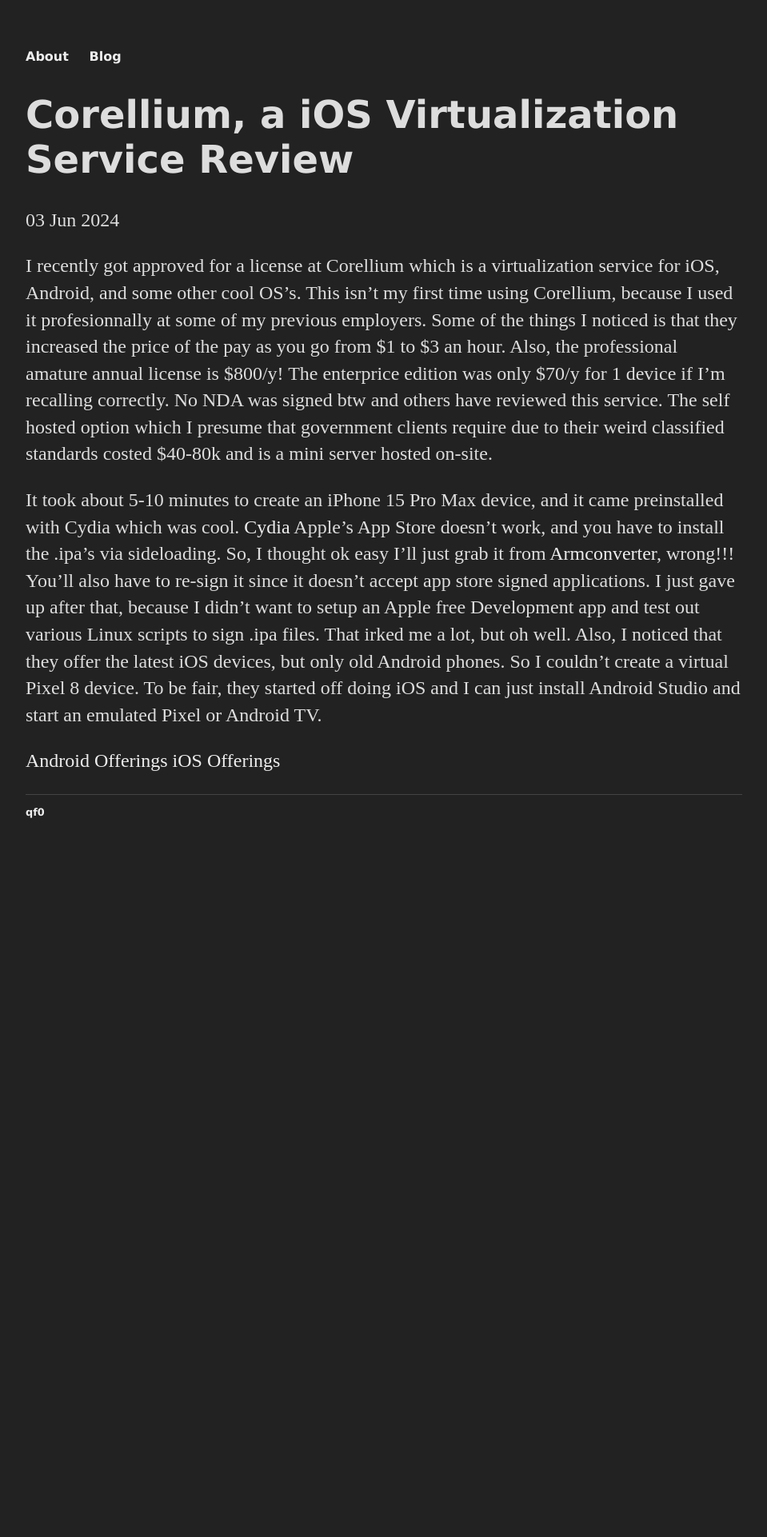
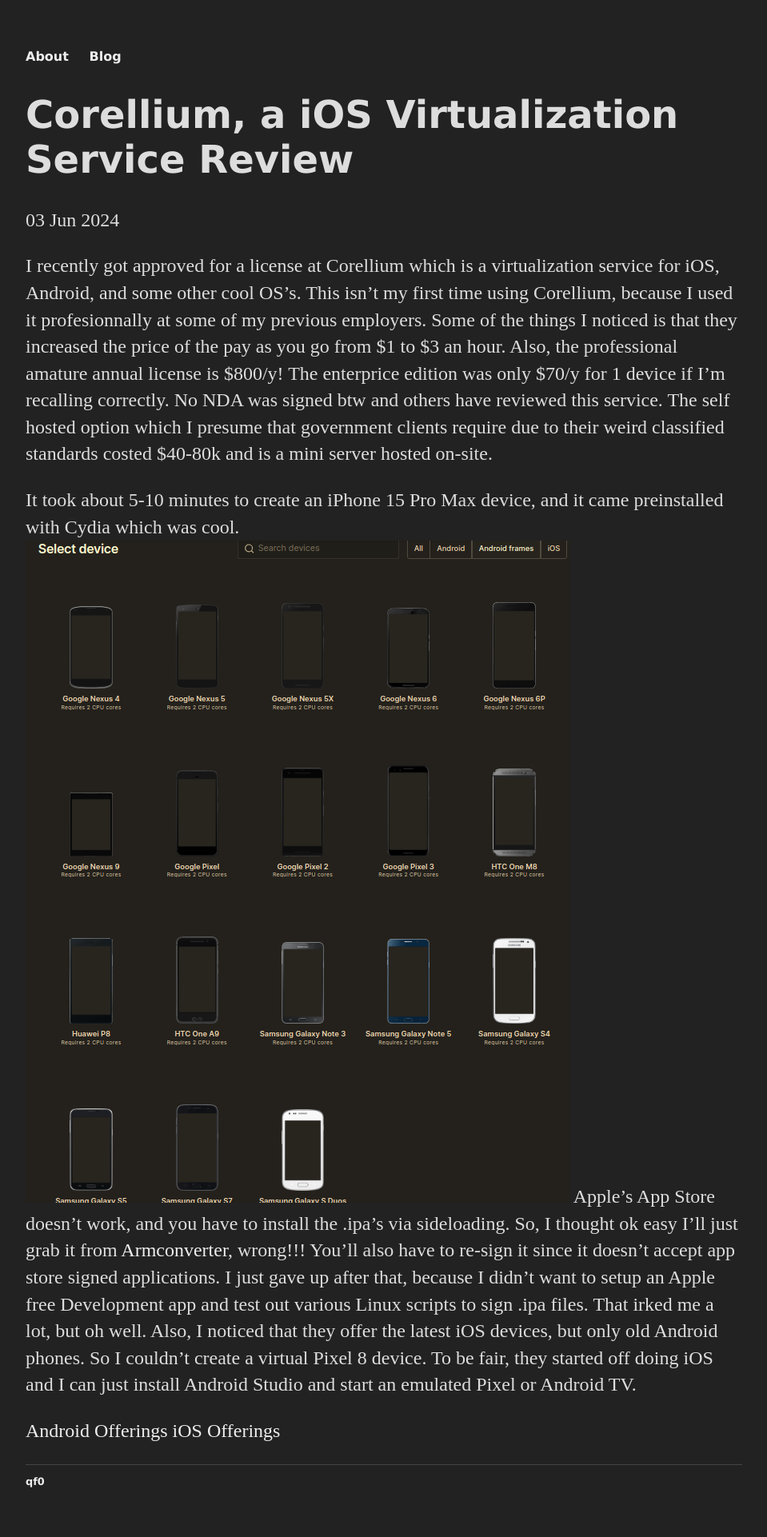
Before and after one commit to qf0/qf0.github.io, a Jekyll site: the page built from _posts/2024-06-03-Corellium-Review.md, in a window 1280 px wide. Shown: the whole page at 80% size, without its empty margins (160-1119 px from the left). Built offline with Jekyll 4.4.1, drawn with Linux system fonts in a browser that asks for light colours; before the commit the page ends 1085 px from its top, so only the background shows below that.

Commit message:
Update 2024-06-03-Corellium-Review.md

```diff
--- a/_posts/2024-06-03-Corellium-Review.md
+++ b/_posts/2024-06-03-Corellium-Review.md
@@ -8,7 +8,7 @@
 The self hosted option which I presume that government clients require due to their weird classified standards costed $40-80k and is a mini server hosted on-site.
 
 It took about 5-10 minutes to create an iPhone 15 Pro Max device, and it came preinstalled with Cydia which was cool.
-[Cydia](https://raw.githubusercontent.com/qf0/qf0.github.io/main/files/Android.png)
+![Cydia](https://raw.githubusercontent.com/qf0/qf0.github.io/main/files/Android.png)
 Apple's App Store doesn't work, and you have to install the .ipa's via sideloading. So, I thought ok easy I'll just grab it from [Armconverter](https://armconverter.com/decryptedappstore/us), wrong!!! You'll also have to re-sign it since it doesn't accept app store signed applications. I just gave up after that, because I didn't want to setup an Apple free Development app and test out various Linux scripts to sign .ipa files.
 That irked me a lot, but oh well. Also, I noticed that they offer the latest iOS devices, but only old Android phones. So I couldn't create a virtual Pixel 8 device. To be fair, they started off doing iOS and I can just install Android Studio and start an emulated Pixel or Android TV.
 
```
